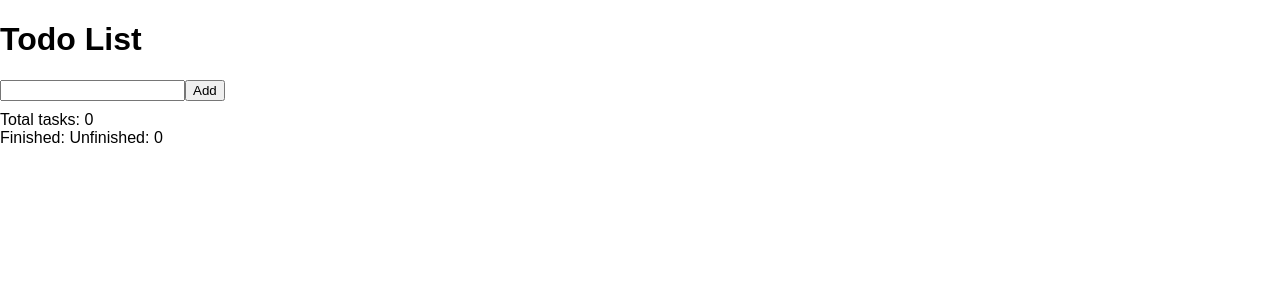
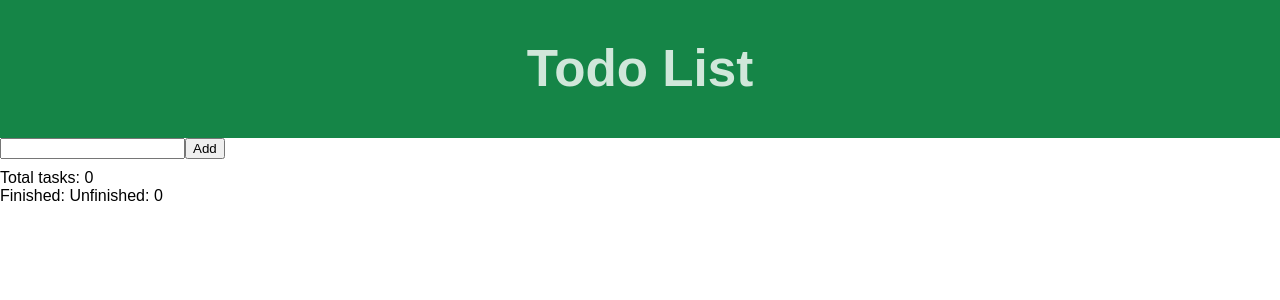
Before and after one commit to TalhaPekdemir/learning-react, a React (Vite) app in the folder v18/02-ToDoApp/todoapp/: page / in a window 1280 px wide. Shown: the top 300 px of the page. Built offline with nearby package versions, Linux system fonts and the light colour scheme.

Commit message:
change of class name

```diff
--- a/v18/02-ToDoApp/todoapp/src/components/Header.module.css
+++ b/v18/02-ToDoApp/todoapp/src/components/Header.module.css
@@ -1,6 +1,9 @@
-.container{
-    width: 100%;
-    margin: 0px;
+.header{
     font-family: Arial, Helvetica, sans-serif;
-    background-color: lightyellow;
+    background-color: rgb(21, 133, 71);
+    text-align: center;
+    font-weight: bold;
+    padding: 5px;
+    font-size: 1.6em;
+    color: rgba(255, 255, 255, 0.8);
 }
```
